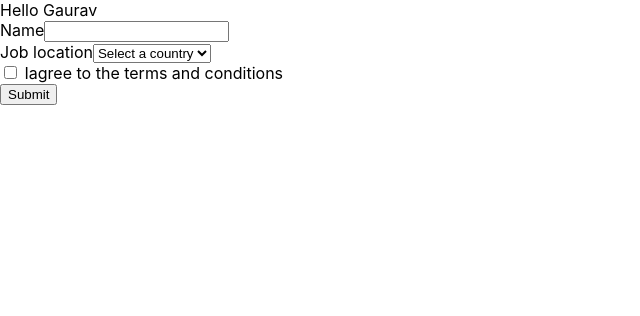
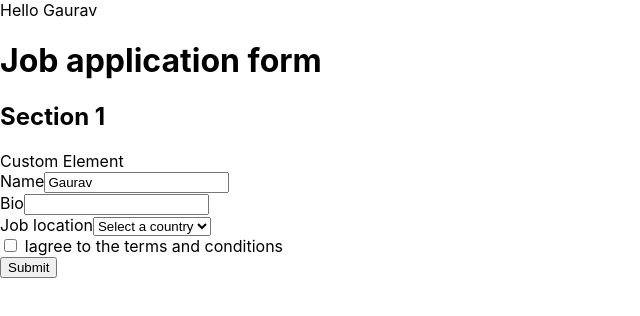
Before and after one commit to GC209/RTL, a React (Create React App) app: page / in a window 1280 px wide. Shown: the top 316 px of the page, without its empty margins (0-640 px from the left). Built offline with nearby package versions, Linux system fonts and the light colour scheme.

Commit message:
getBy...queries

```diff
--- a/src/components/application/application.tsx
+++ b/src/components/application/application.tsx
@@ -1,10 +1,18 @@
 
 export const Application = () => {
   return (
+    <>
+      <h1>Job application form</h1>
+      <h2>Section 1</h2>
+      <div data-testid="custom-element">Custom Element</div>
       <form>
         <div>
-        <label htmlFor="name">Name</label>
-        <input type="text" id="name" />
+          <label htmlFor="name" >Name</label>
+          <input type="text" id="name" placeholder="Fullname" value="Gaurav"/>
+        </div>
+        <div>
+          <label htmlFor="bio">Bio</label>
+          <input id="bio" name="bio"/>
         </div>
         <div>
           <label htmlFor="job-location">Job location</label>
@@ -23,5 +31,6 @@ export const Application = () => {
         </div>
         <button>Submit</button>
       </form>
+    </>
   )
 }
```
Also changed, not shown: 1 other file (tests, documents, lock files or other folders). Lines whose indentation alone changed are shown as unchanged.
